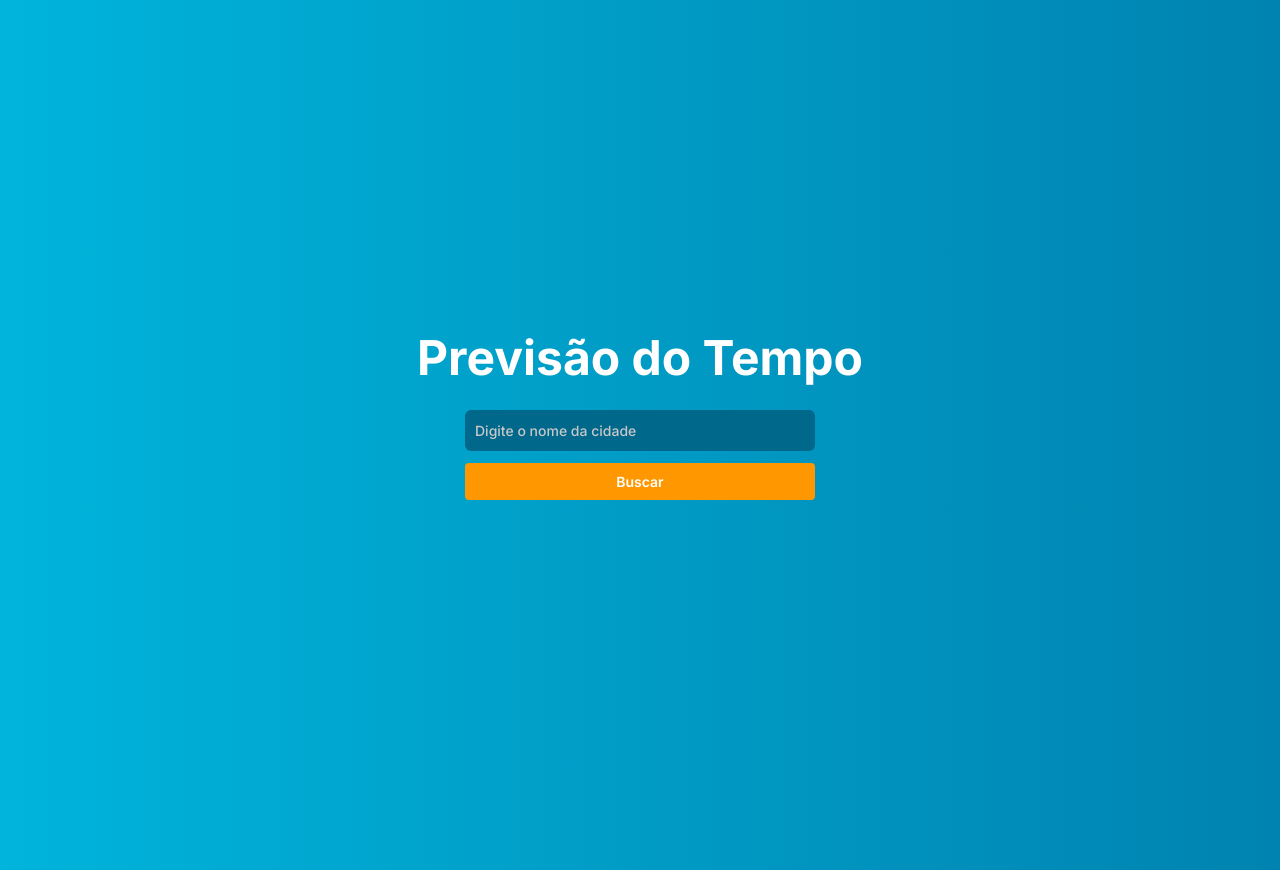
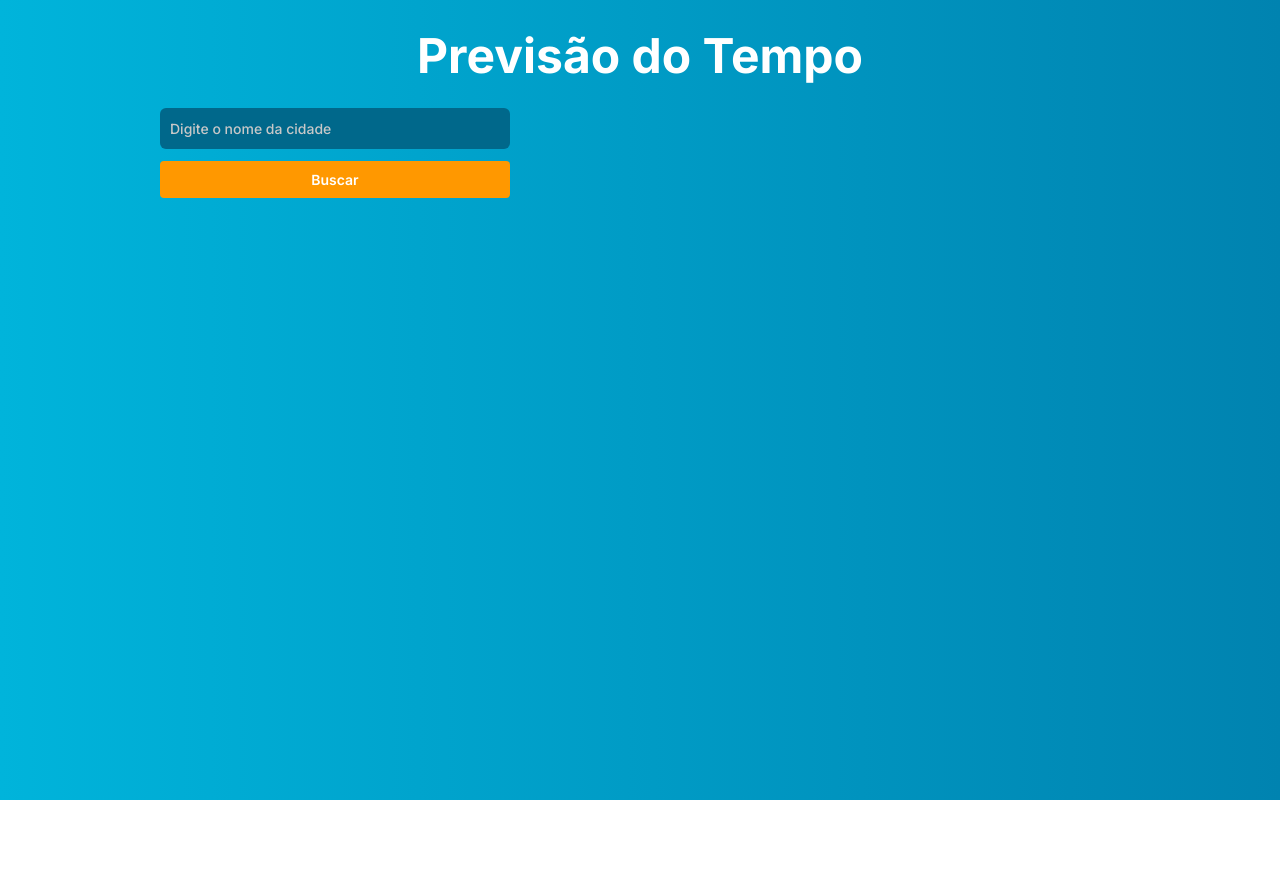
Before and after one commit to gabrielbaltar/openWeatherApp, a React (Vite) app: page / in a window 1280 px wide. After the commit the page ends 800 px from the top, so only its background shows below. Built offline with nearby package versions, Linux system fonts and the light colour scheme.

Commit message:
fix: height

```diff
--- a/src/App.css
+++ b/src/App.css
@@ -10,17 +10,6 @@
   margin: 0 auto;
   display: flex;
   flex-direction: column;
-  align-items: center;
-  justify-content: center;
-  height: 870px;
-}
-
-.content-container {
-  display: flex;
-  flex-direction: column;
-  align-items: center;
-  justify-content: center;
-
 }
 
 h1 {
```
